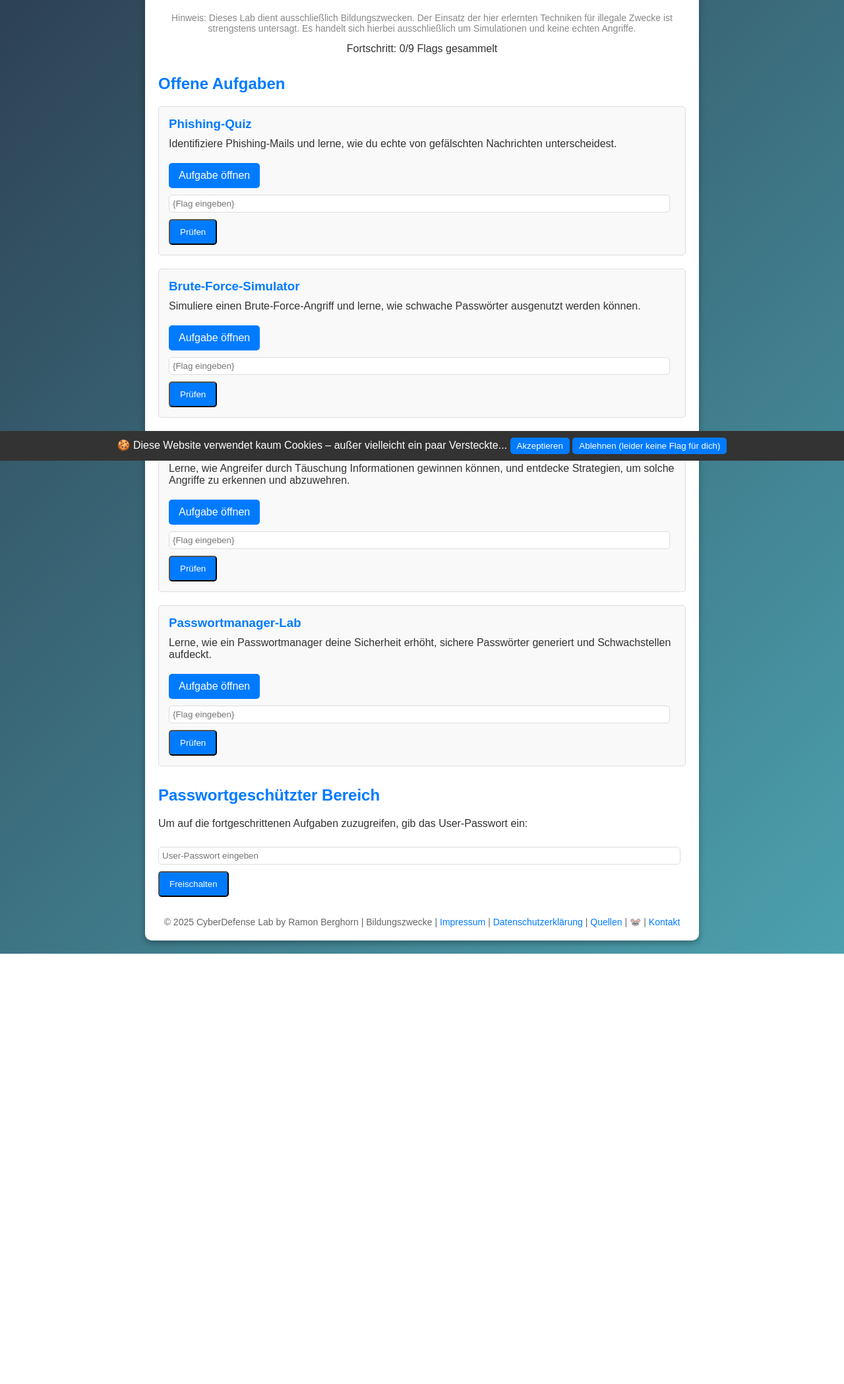
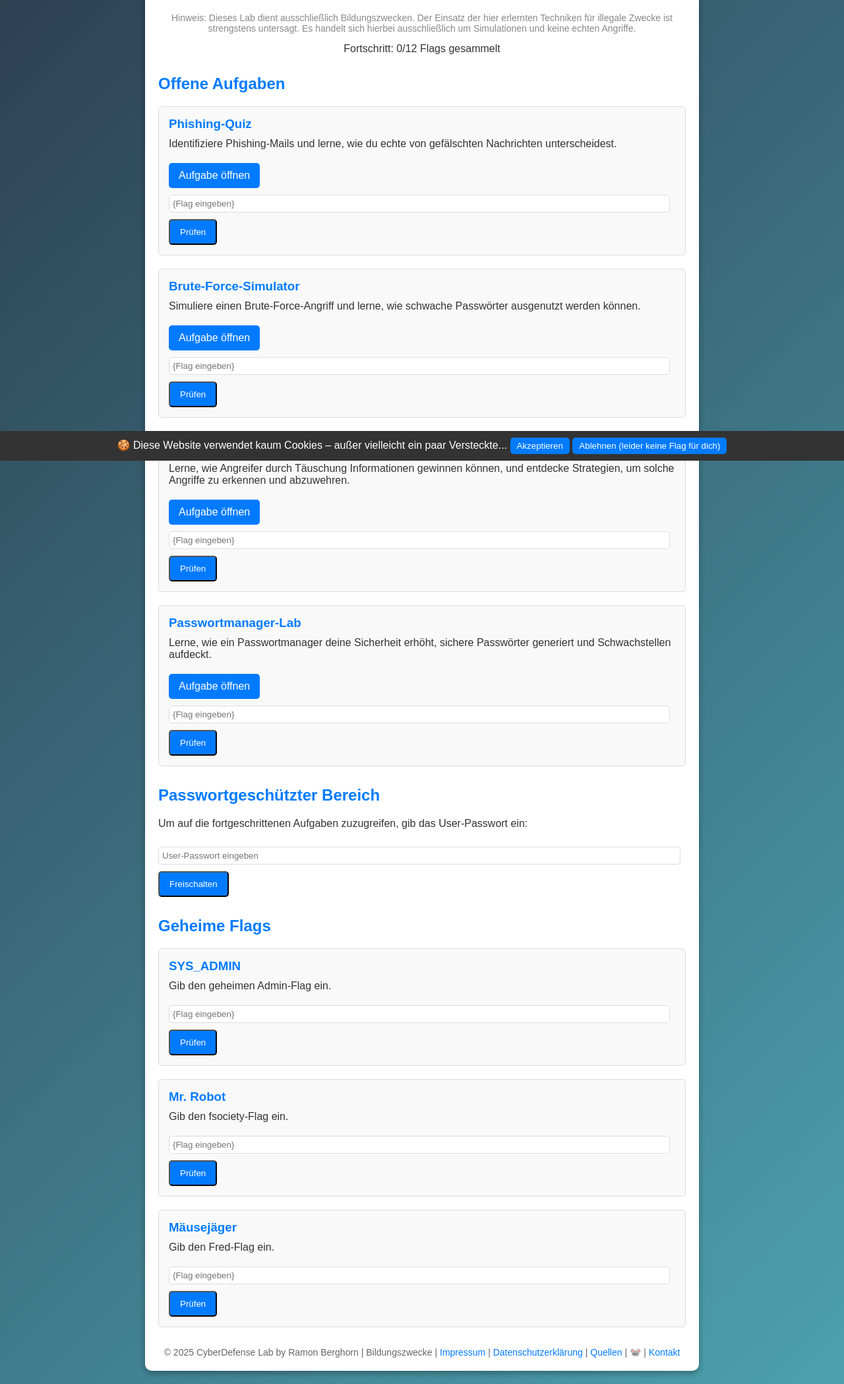
Before and after one commit to sideshowbob84/cdl, a website: page index.html in a window 1280 px wide. Shown: the part 102-2199 px from the top of the page at 66% size. Before the commit the page ends 1547 px from the top, so only its background shows below. Drawn offline with Linux system fonts and the light colour scheme.

Commit message:
Update index.html

```diff
--- a/index.html
+++ b/index.html
@@ -112,7 +112,7 @@
     footer {
       margin-top: 30px;
       text-align: center;
-            color: #ddd;
+      color: #666;
       font-size: 14px;
     }
     footer a {
@@ -133,7 +133,7 @@
 
     <!-- Fortschrittsanzeige -->
     <div id="progress" style="text-align: center; margin-bottom: 20px;">
-            Fortschritt: 0/9 Flags gesammelt
+      Fortschritt: 0/12 Flags gesammelt
     </div>
 
     <!-- Offene Aufgaben -->
@@ -166,6 +166,7 @@
       <input type="text" id="flag4" placeholder="{Flag eingeben}">
       <button class="btn" onclick="checkFlag(4, 'e1VOQlJFQUtBQkxFX1BBU1NXT1JEfQ==', '🔑 Schlüsselmeister')">Prüfen</button>
     </div>
+
     <!-- Passwortgeschützter Bereich -->
     <h2>Passwortgeschützter Bereich</h2>
     <div id="password-container">
@@ -199,7 +200,7 @@
         <button class="btn" onclick="checkHashFlags()">Prüfen</button>
       </div>
       <div class="task">
-                <h3>Finde die versteckte Flag in den Cookies 🍪</h2>
+        <h3>Finde die versteckte Flag in den Cookies 🍪</h3>
         <a href="cookies.html" class="btn">Info-Material</a>
         <p>Suche nach dem Hinweis in den Browser-Cookies und gib die Flag hier ein:</p>
         <input type="text" id="cookie-input" placeholder="{Flag eingeben}">
@@ -207,13 +208,35 @@
       </div>
     </div>
 
+    <!-- Geheime Flags Container -->
+    <h2>Geheime Flags</h2>
+    <div id="secret-flags-container">
+      <div class="task">
+        <h3>SYS_ADMIN</h3>
+        <p>Gib den geheimen Admin-Flag ein.</p>
+        <input type="text" id="flag10" placeholder="{Flag eingeben}">
+        <button class="btn" onclick="checkFlag(10, 'e0ZMQUdfQURNSU5fT1ZFUlJJREV9', 'SYS_ADMIN')">Prüfen</button>
+      </div>
+      <div class="task">
+        <h3>Mr. Robot</h3>
+        <p>Gib den fsociety-Flag ein.</p>
+        <input type="text" id="flag11" placeholder="{Flag eingeben}">
+        <button class="btn" onclick="checkFlag(11, 'e01SX1JPQk9UX1JFRkVSRU5DRQ==', 'Mr. Robot')">Prüfen</button>
+      </div>
+      <div class="task">
+        <h3>Mäusejäger</h3>
+        <p>Gib den Fred-Flag ein.</p>
+        <input type="text" id="flag12" placeholder="{Flag eingeben}">
+        <button class="btn" onclick="checkFlag(12, 'e1dIRVJFX0lTX0ZSREVEPz0=', 'Mäusejäger')">Prüfen</button>
+      </div>
+    </div>
 
     <!-- Achievements -->
     <div id="achievements" class="achievements hidden">
       <h2>Erreichte Titel</h2>
     </div>
 
-    <footer style="color: #666;"> <!-- Dunklere Schriftfarbe -->
+    <footer style="color: #666;">
       &copy; 2025 CyberDefense Lab by Ramon Berghorn | Bildungszwecke |
       <a href="impressum.html">Impressum</a> |
       <a href="datenschutz.html">Datenschutzerklärung</a> |
@@ -221,20 +244,18 @@
       <a href="/fred.html">🐭</a> |
       <a href="/contact.html">Kontakt</a>
     </footer>
-
   </div>
 
-    <!-- Cookie-Banner mit akzeptieren/ablehnen -->
+  <!-- Cookie-Banner -->
   <div class="cookie-banner" id="cookie-banner">
     🍪 Diese Website verwendet kaum Cookies – außer vielleicht ein paar Versteckte...
     <button onclick="acceptCookies()">Akzeptieren</button>
     <button onclick="rejectCookies()">Ablehnen (leider keine Flag für dich)</button>
   </div>
 
-
   <script>
     // Verschlüsselte Flag (Base64)
-const encodedFlag = "e0NPT0tJRVNfUkVWRUFMX1NFQ1JFVFN9";
+    const encodedFlag = "e0CPT0tJRVNfUkVWRUFMX1NFQ1JFVFN9";
     // Beim Laden der Seite prüfen, ob der Nutzer schon eine Entscheidung getroffen hat
     window.onload = function() {
       if (localStorage.getItem('cookiesAccepted') === 'true') {
@@ -273,18 +294,19 @@ function hideCookieBanner() {
       document.getElementById('cookie-banner').style.display = 'none';
     }
 
-
-        const collectedFlags = [false, false, false, false, false, false, false, false,false];
+    // Aktualisierte Liste der gesammelten Flags (12 insgesamt)
+    const collectedFlags = [false, false, false, false, false, false, false, false, false, false, false, false];
     const obfuscatedPassword = atob("dXNlcjEyMw==");
 
     function updateProgress() {
       const progress = collectedFlags.filter(flag => flag).length;
-            document.getElementById("progress").textContent = `Fortschritt: ${progress}/9 Flags gesammelt`;
+      document.getElementById("progress").textContent = `Fortschritt: ${progress}/12 Flags gesammelt`;
     }
 
     function decodeBase64(encoded) {
       return atob(encoded);
     }
+
     function checkFlag(taskNumber, encodedFlag, title) {
       const input = document.getElementById(`flag${taskNumber}`);
       const decodedFlag = decodeBase64(encodedFlag);
@@ -293,11 +315,8 @@ function hideCookieBanner() {
         alert(`Richtig! Flag für Aufgabe ${taskNumber} akzeptiert.`);
         collectedFlags[taskNumber - 1] = true;
         input.disabled = true;
-
-        // Achievement zentral anzeigen
         displayAchievement(title);
-
-        updateProgress();  // Fortschrittsanzeige aktualisieren
+        updateProgress();
       } else {
         alert("Falsch! Versuche es erneut.");
       }
@@ -312,7 +331,6 @@ function hideCookieBanner() {
       achievements.classList.remove("hidden");
     }
 
-
     function checkHashFlags() {
       const flag7a = document.getElementById("flag7a").value.trim();
       const flag7b = document.getElementById("flag7b").value.trim();
@@ -320,16 +338,12 @@ function hideCookieBanner() {
       if (flag7a === atob("e0xFVF9ISU1fQ09PS30=") && flag7b === atob("e0FERF9BX1BJTkNIX09GX1NBTFR9")) {
         alert("Richtig! Beide Flags akzeptiert.");
         collectedFlags[7] = true;
-
-        // Anzeigen des Achievements für die Hashing-Aufgabe
         displayAchievement("🍲 🧂Let Him Cook");
-
         updateProgress();
       } else {
         alert("Falsch! Versuche es erneut.");
       }
     }
-
 
     function checkCookie() {
       const cookies = document.cookie.split('; ');
@@ -341,14 +355,8 @@ function hideCookieBanner() {
 
         if (userInput === flagValue) {
           alert("🎉 Richtig! Du hast die versteckte Flag in den Cookies gefunden.");
-
-            // Flag setzen (9. Flag in collectedFlags markieren)
           collectedFlags[8] = true;
-
-            // Achievement anzeigen
           displayAchievement("🍪 Cookie-Jäger");
-
-            // Fortschrittsanzeige aktualisieren
           updateProgress();
         } else {
           alert("Falsch. Überprüfe die Cookies nochmal in den Developer Tools.");
@@ -357,7 +365,6 @@ function hideCookieBanner() {
         alert("Kein verstecktes Cookie gefunden. Vielleicht bist du auf einer falschen Spur?");
       }
     }
-
 
     function unlockTasks() {
       const inputPassword = document.getElementById("lab-password").value;
@@ -373,11 +380,6 @@ function hideCookieBanner() {
       }
     }
 
-        function hideCookieBanner() {
-            const banner = document.getElementById("cookie-banner");
-            banner.style.display = "none";
-        }
-
     updateProgress();
   </script>
 </body>
```
Lines whose indentation alone changed are shown as unchanged.
